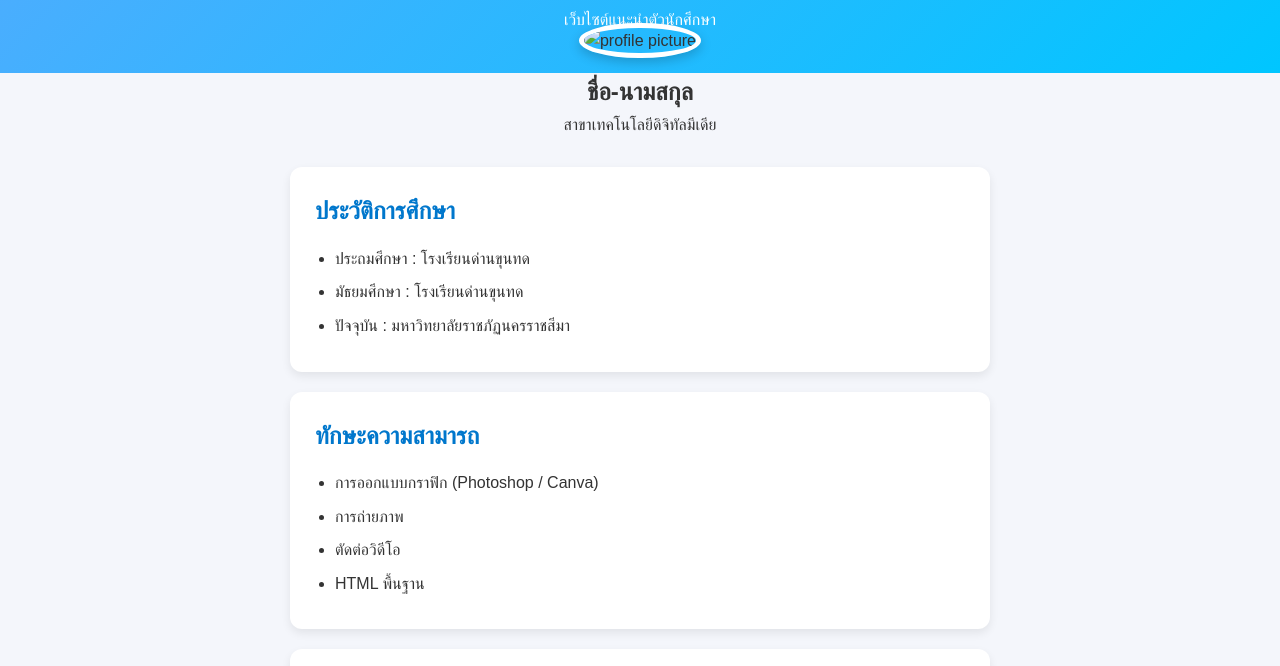
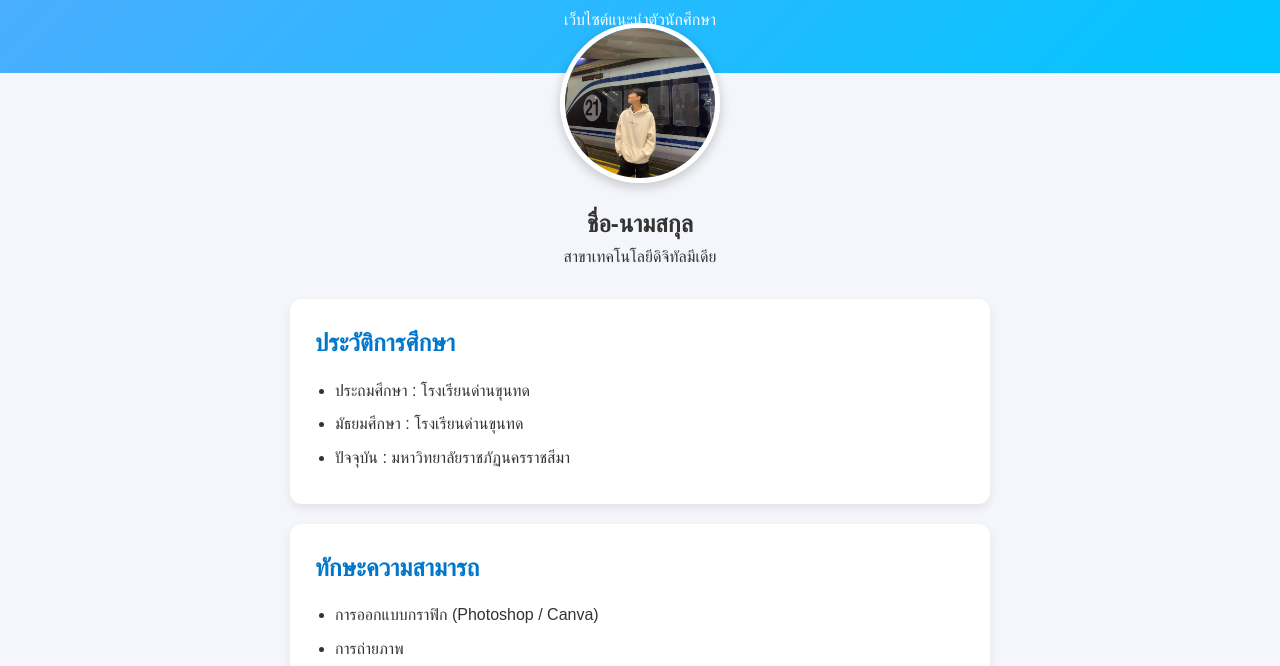
Before and after one commit to vodtichai2530-debug/Chindanai, a plain HTML site: page index.html in a window 1280 px wide. Shown: the part 94-760 px from the top of the page. Drawn offline with Linux system fonts and the light colour scheme.

Commit message:
index.html

```diff
--- a/index.html
+++ b/index.html
@@ -17,7 +17,7 @@
 
     <!-- โปรไฟล์ -->
     <section class="profile">
-        <img src="images/profile.jpg" alt="profile picture">
+        <img src="S__23150600.jpg" alt="S__23150600.jpg">
 
         <h2>ชื่อ-นามสกุล</h2>
         <p>สาขาเทคโนโลยีดิจิทัลมีเดีย</p>
```
